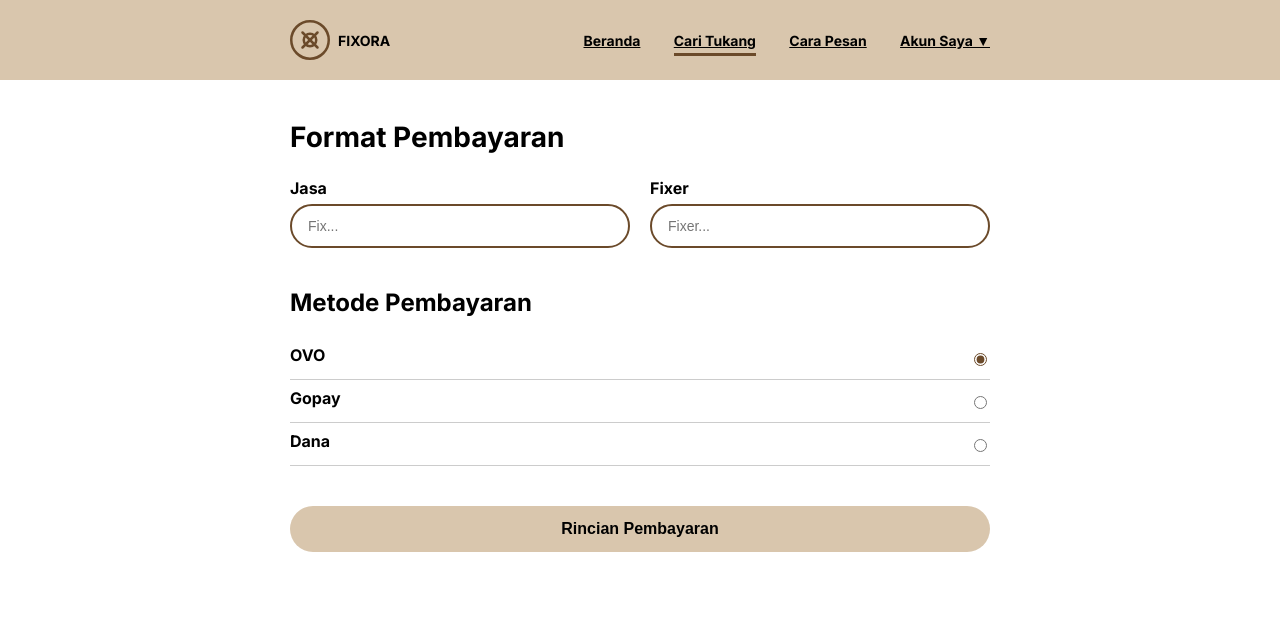
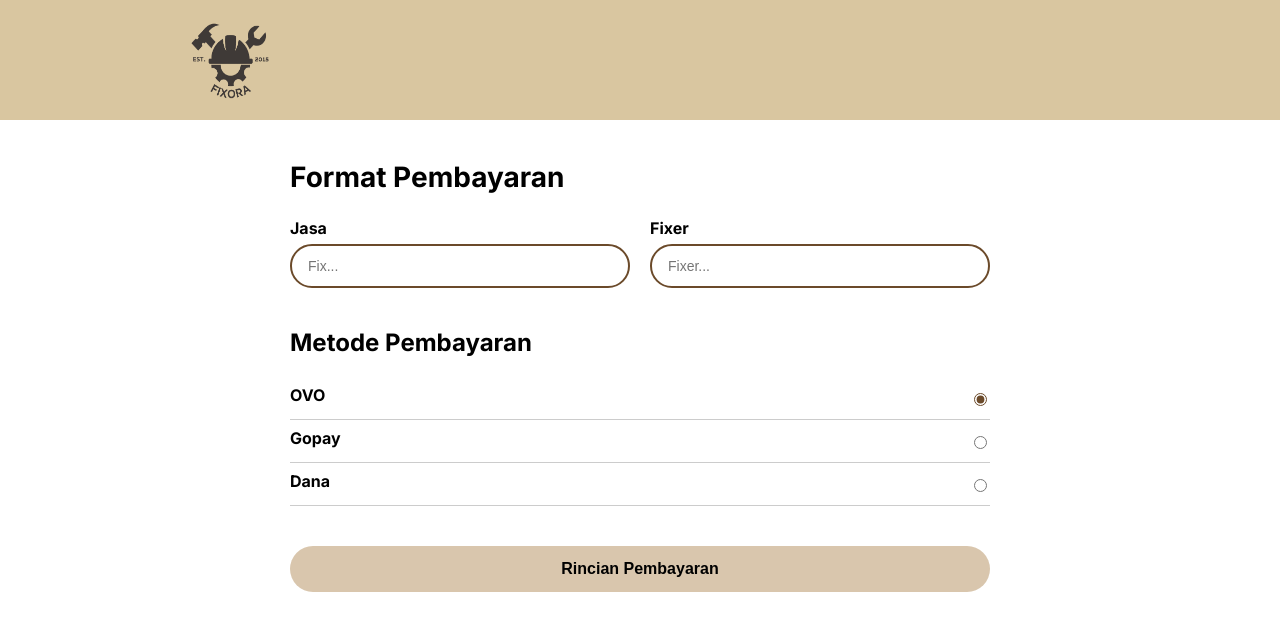
Before and after one commit to azizahpmh/fixora-handyman-service-app, a plain HTML site: page form-pembayaran.html in a window 1280 px wide. Drawn offline with Linux system fonts and the light colour scheme.

Commit message:
Add form-pembayaran.html 1749122922713

```diff
--- a/form-pembayaran.html
+++ b/form-pembayaran.html
@@ -96,25 +96,13 @@
 </style>
 </head>
 <body>
-  <header style="background-color:#d9c6ad; padding: 20px;">
-    <div style="max-width: 700px; margin: 0 auto; display: flex; justify-content: space-between; align-items: center; font-weight: 600; font-size: 14px;">
-      <div style="display: flex; align-items: center; gap: 8px; font-weight: 700;">
-        <svg width="40" height="40" viewBox="0 0 64 64" fill="none" xmlns="http://www.w3.org/2000/svg" aria-hidden="true" focusable="false">
-          <circle cx="32" cy="32" r="30" stroke="#6b4a2a" stroke-width="4"/>
-          <path d="M20 44L44 20" stroke="#6b4a2a" stroke-width="4" stroke-linecap="round"/>
-          <path d="M44 44L20 20" stroke="#6b4a2a" stroke-width="4" stroke-linecap="round"/>
-          <circle cx="32" cy="32" r="10" stroke="#6b4a2a" stroke-width="4"/>
-        </svg>
-        FIXORA
-      </div>
-      <nav>
-        <a href="fixora-pixel-perfect.html" style="margin-left: 30px; padding-bottom: 4px; color: #000; font-weight: 600;">Beranda</a>
-        <a href="cari-tukang.html" style="margin-left: 30px; padding-bottom: 4px; border-bottom: 3px solid #6b4a2a; color: #000; font-weight: 600;">Cari Tukang</a>
-        <a href="cara-pesan.html" style="margin-left: 30px; padding-bottom: 4px; color: #000; font-weight: 600; cursor: default;">Cara Pesan</a>
-        <a href="profil-saya.html" style="margin-left: 30px; padding-bottom: 4px; color: #000; font-weight: 600;">Akun Saya ▼</a>
-      </nav>
+<header style="background-color:#d9c6a0; padding: 20px 40px;">
+  <div style="max-width: 900px; margin: 0 auto; display: flex; justify-content: space-between; align-items: center; font-weight: 600; font-size: 16px;">
+    <div style="display: flex; flex-direction: column; align-items: center; gap: 4px; font-weight: 700; cursor: pointer;">
+      <img src="logofixorabg.png" alt="Fixora Logo" width="80" height="80" />
     </div>
-  </header>
+  </div>
+</header>
 <div class="container">
   <h1>Format Pembayaran</h1>
   <form id="paymentForm" action="#" method="GET">
```
